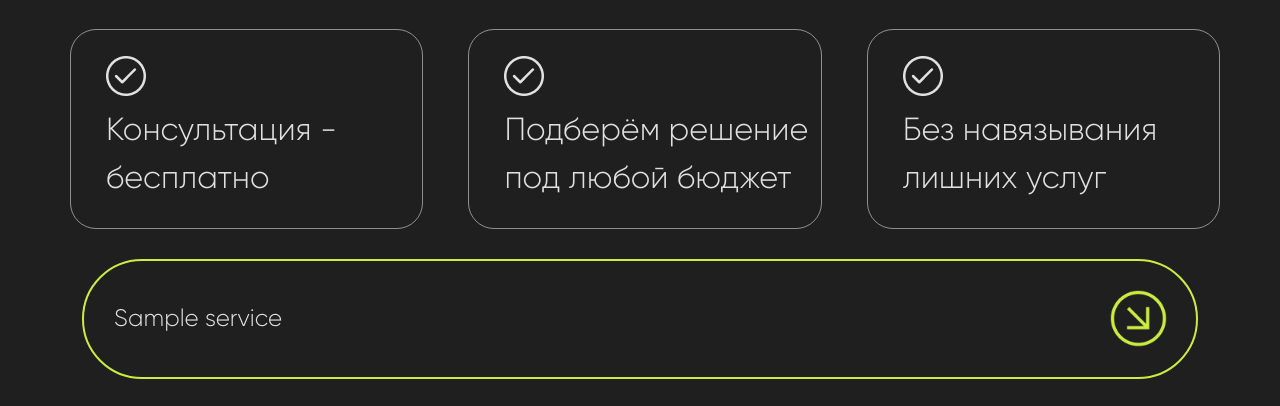
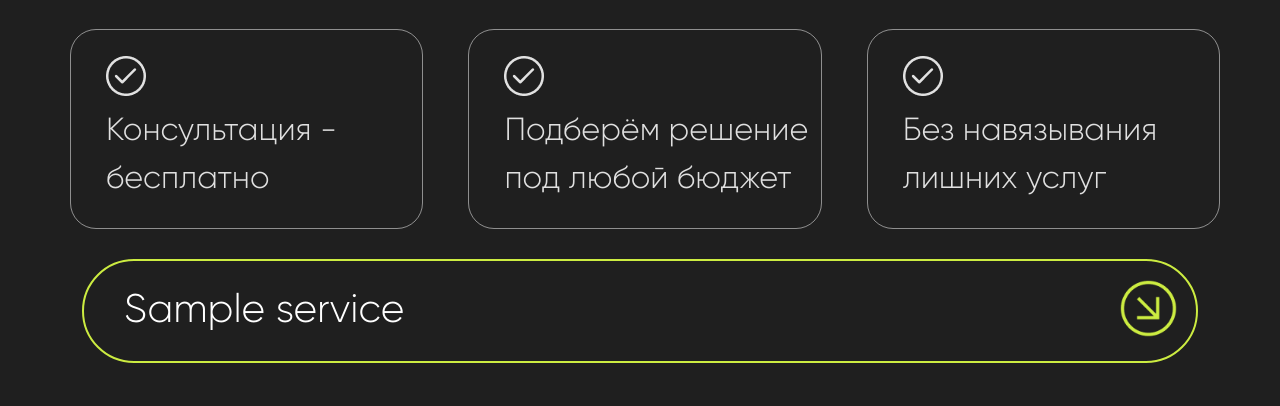
Before and after one commit to ToHellForever/g, a Django app: page / in a window 1280 px wide. Shown: the part 3116-3522 px from the top of the page. After the commit the page ends 3479 px from the top, so only its background shows below. Run offline with Django 5.2, Linux system fonts and the light colour scheme; tables that the repository leaves empty hold one stand-in row (values such as "Sample post"); grey boxes marked "Sample" are stand-in pictures.

Commit message:
разобраться с точками и стрелкой и готовый вариант

```diff
--- a/static/css/fonts.css
+++ b/static/css/fonts.css
@@ -123,17 +123,3 @@
     font-weight: 400;
     margin-top: 10px;
 }
-
-
-
-.service-header h3 {
-    margin-left: 30px;
-    margin-bottom: 0px !important;
-    font-size: 1.5rem;
-    color: rgba(225, 225, 225, 1);
-    font-family: 'Gilroy-Light', sans-serif !important;
-}
-
-.service-content {
-    color: white;
-}
--- a/static/css/main.css
+++ b/static/css/main.css
@@ -229,88 +229,109 @@
 
 
 
-/* Стили для списка услуг */
-.services-list {
+/* Custom Accordion Styles */
+.custom-accordion {
     width: 100%;
     margin-top: 30px;
-    display: flex;
-    flex-direction: column;
-    gap: 15px;
-    padding: 0;
-    overflow: visible;
 }
 
-.service-item {
+.custom-accordion-item {
     border: 2px solid rgba(204, 236, 65, 1);
-    border-radius: 72px;
-    padding: 0px;
-    margin-top: 0px;
-    position: relative;
-    max-height: 80px;
-    transition: min-height 0.3s ease;
+    margin-top: 25px;
+    background-color: transparent;
+    border-radius: 72px !important;
+    overflow: hidden;
 }
 
-.service-header {
+.custom-accordion-item .accordion-header {
+    border-radius: 72px !important;
+    margin-top: -30px;
+    height: 130px;
+}
+
+.custom-accordion-button {
     display: flex;
     justify-content: space-between;
     align-items: center;
-    cursor: pointer;
+    padding: 20px 40px;
+    background-color: transparent;
+    border: none;
+    font-size: 2.5rem;
+    font-family: 'Gilroy-Light', sans-serif;
+    color: white;
+    width: 100%;
+    text-align: left;
+    border-radius: 72px !important;
+    position: relative;
+}
+.accordion-button:not(.collapsed) {
+    color: white;
+    background-color: transparent;
 }
 
-.arrow {
+.custom-accordion-button::after {
+    display: none !important;
+}
+
+.custom-accordion-button:not(.collapsed) {
+    background-color: transparent;
+    box-shadow: none;
+}
+
+.custom-accordion-button:focus {
+    box-shadow: none;
+    border-color: transparent;
+}
+
+.custom-arrow {
     width: 7.2rem;
     height: 7.2rem;
-    transition: all 0.3s ease;
+    transition: transform 0.3s ease;
     position: relative;
+    margin-right: -50px;
 }
 
-.service-arrow {
-    cursor: pointer;
-    display: inline-block;
+.custom-accordion-button:not(.collapsed) .custom-arrow {
+    transform: rotate(270deg);
 }
 
-.arrow.expanded {
-    position: absolute;
-    bottom: 15px;
-    right: 20px;
+.custom-accordion-body {
+    padding: 0 30px 30px;
+    border-bottom-left-radius: 72px !important;
+    border-bottom-right-radius: 72px !important;
 }
 
-.service-content {
-    padding: 30px;
-    opacity: 0;
-    transition: max-height 0.3s ease, opacity 0.3s ease, padding-top 0.3s ease;
+.custom-accordion-item .accordion-collapse {
+    border-bottom-left-radius: 72px !important;
+    border-bottom-right-radius: 72px !important;
 }
 
-.service-content ul {
+.subservices-list {
     list-style: none;
     padding: 0;
     margin: 0;
 }
 
-.service-content li {
+.subservice-item {
     display: flex;
     justify-content: space-between;
+    align-items: center;
+    padding: 1px 0;
+    color: white;
 }
 
 .dots {
     flex-grow: 1;
     border-bottom: 1px dotted #ccc;
-    margin: 3px 0px;
+    margin: 0 10px;
     height: 1em;
     line-height: 1em;
 }
 
 .price {
     white-space: nowrap;
+    color: white;
 }
-
-
-
-
-
-
-
-
 
 /* Swiper styles for mobile */
 @media (max-width: 767.98px) {
--- a/static/js/main.js
+++ b/static/js/main.js
@@ -1,51 +1,5 @@
-function toggleService(headerElement) {
-    // Находим родительский элемент service-item
-    const serviceItem = headerElement.closest('.service-item');
-    // Находим контент внутри service-item
-    const content = serviceItem.querySelector('.service-content');
-    // Находим стрелку внутри headerElement
-    const arrow = headerElement.querySelector('.arrow');
-    const isExpanded = content.style.maxHeight && content.style.maxHeight !== '0px';
-
-    if (isExpanded) {
-        content.style.maxHeight = '0';
-        content.style.opacity = 0;
-        content.style.paddingTop = 0;
-        arrow.style.transform = 'rotate(0deg)';
-        arrow.classList.remove('expanded');
-        serviceItem.style.minHeight = '120px';
-    } else {
-        content.style.maxHeight = content.scrollHeight + 20 + 'px';
-        content.style.opacity = 1;
-        content.style.paddingTop = '25px';
-        arrow.style.transform = 'rotate(270deg)';
-        arrow.classList.add('expanded');
-        serviceItem.style.minHeight = (120 + content.scrollHeight + 60) + 'px';
-    }
-}
-
 // Инициализация при загрузке страницы
 document.addEventListener('DOMContentLoaded', function() {
-    // Инициализация блоков услуг
-    const serviceItems = document.querySelectorAll('.service-item');
-    serviceItems.forEach(item => {
-        const content = item.querySelector('.service-content');
-        const header = item.querySelector('.service-header');
-        const arrow = header.querySelector('.arrow');
-
-        // Устанавливаем начальное состояние
-        content.style.maxHeight = '0';
-        content.style.opacity = 0;
-        content.style.paddingTop = 0;
-        arrow.style.transform = 'rotate(0deg)';
-        item.style.minHeight = '120px';
-
-        // Добавляем обработчик клика на стрелку
-        arrow.addEventListener('click', function(e) {
-            e.stopPropagation(); // Предотвращаем всплытие события
-            toggleService(header);
-        });
-    });
 
     // Инициализация Swiper
     let swiper;
--- a/templates/landing.html
+++ b/templates/landing.html
@@ -131,7 +131,6 @@
     <p class="desc-p">Каждый проект индивидуален, поэтому окончательная стоимость рассчитывается после обсуждения всех деталей: целей сайта, функционала, объёма работ и сроков.
 Цены, указанные в прайсе, являются ориентировочными и помогают понять порядок бюджета. Итоговая стоимость может отличаться как в меньшую, так и в большую сторону — всё зависит от ваших задач.
 Оставьте заявку и расскажите, какой проект вы хотите получить. Мы проконсультируем вас, предложим оптимальное решение и подскажем, как реализовать проект максимально эффективно.</p>
-
     <div class='row three-block-rows'>
         <div class='col-4 three-block-price mt-3'>
             <img src="/media/icon/ok-icon.png" alt="">
@@ -147,23 +146,35 @@
         </div>
     </div>
 
-    <div class="services-list">
+    <div class="accordion custom-accordion" id="servicesAccordion">
         {% for service in services %}
-        <div class="service-item">
-            <div class="service-header" onclick="toggleService(this)">
-                <h3>{{ service.name }}</h3>
-                <span class="service-arrow"><img src="/media/icon/arrow-list.png" alt="" class="arrow"></span>
-            </div>
-            <div class="service-content">
-                <ul>
-                    {% for subservice in service.subservices.all %}
-                    <li class='li-service'>{{ subservice.name }}<span class="dots"></span><span class="price">от {{ subservice.price }} ₽</span></li>
-                    {% endfor %}
-                </ul>
+        <div class="accordion-item custom-accordion-item">
+            <h2 class="accordion-header" id="heading{{ forloop.counter }}">
+                <button class="accordion-button custom-accordion-button collapsed" type="button" data-bs-toggle="collapse"
+                        data-bs-target="#collapse{{ forloop.counter }}" aria-expanded="false"
+                        aria-controls="collapse{{ forloop.counter }}">
+                    <span>{{ service.name }}</span>
+                    <img src="/media/icon/arrow-list.png" alt="" class="custom-arrow">
+                </button>
+            </h2>
+            <div id="collapse{{ forloop.counter }}" class="accordion-collapse collapse"
+                 aria-labelledby="heading{{ forloop.counter }}" data-bs-parent="#servicesAccordion">
+                <div class="accordion-body custom-accordion-body">
+                    <ul class="subservices-list">
+                        {% for subservice in service.subservices.all %}
+                        <li class="subservice-item">
+                            <span>{{ subservice.name }}</span>
+                            <span class="dots"></span>
+                            <span class="price">от {{ subservice.price }} ₽</span>
+                        </li>
+                        {% endfor %}
+                    </ul>
+                </div>
             </div>
         </div>
         {% endfor %}
     </div>
+
 </div>
 
 
```
